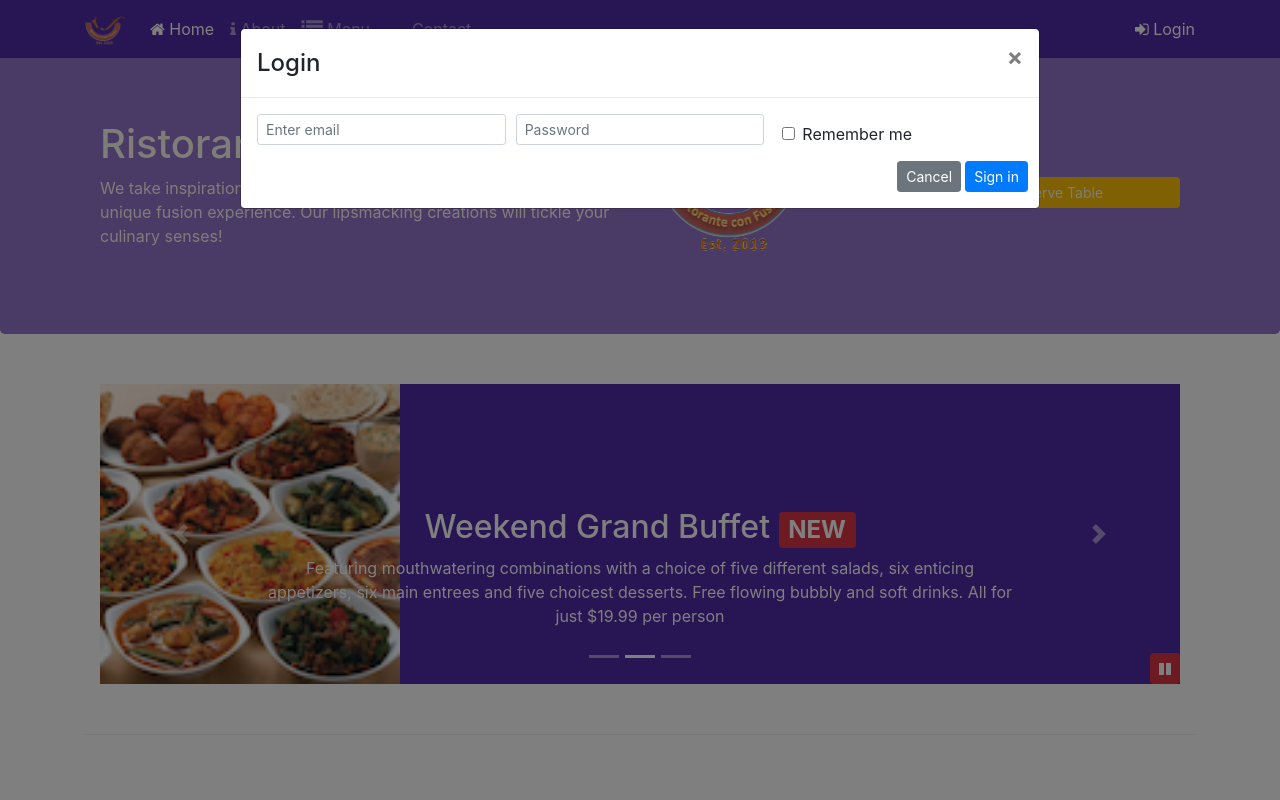
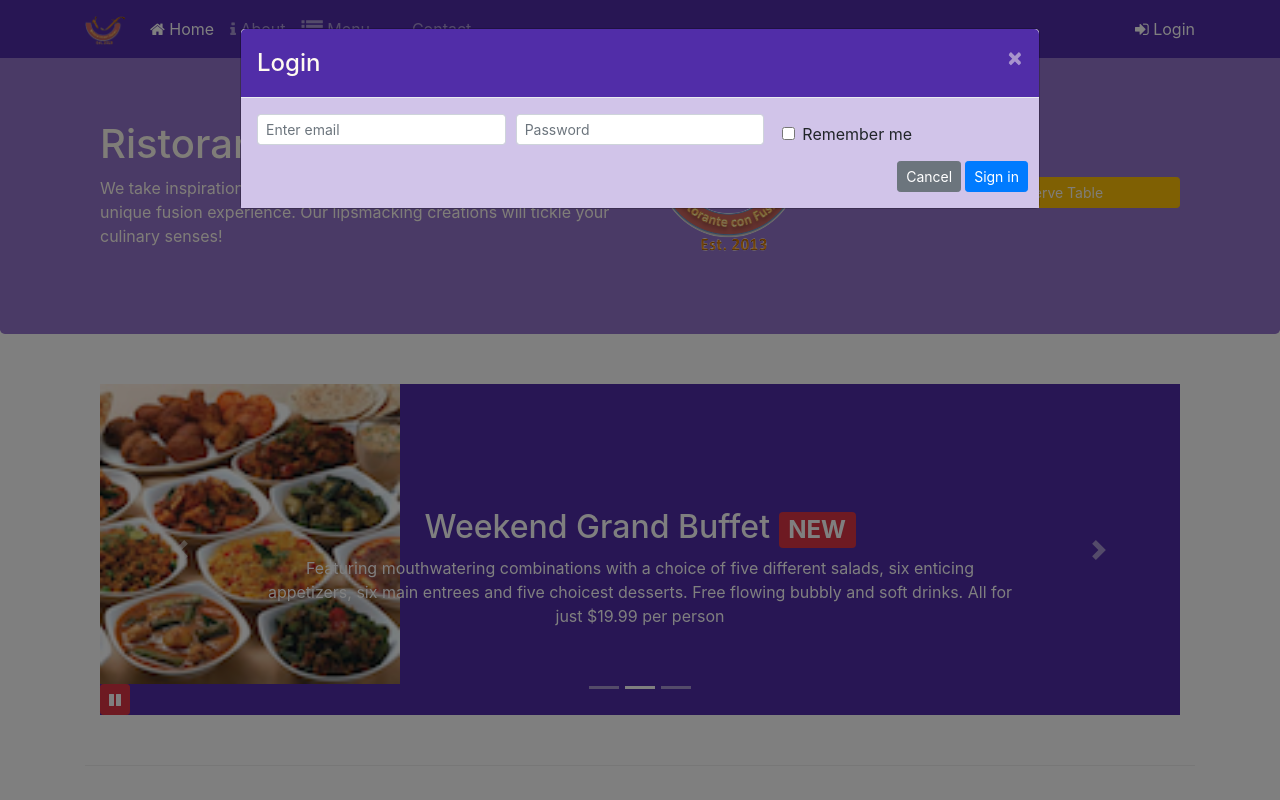
Before and after one commit to pau1a/bootstrap, a website: page conFusion/index.html in a window 1280 px wide. Both pictures are taken after a click on the link "Login". Shown: the top 800 px of the page. Drawn offline with nearby package versions, Linux system fonts and the light colour scheme.

Commit message:
assignment 4

```diff
--- a/conFusion/css/styles.scss
+++ b/conFusion/css/styles.scss
@@ -7,40 +7,40 @@ $background-pale: #D1C4E9;
 $carousel-item-height: 300px;
 
 @mixin zero-margin($pad-up-dn, $pad-left-right) {
-  margin:0px auto;
+  margin: 0px auto;
   padding: $pad-up-dn $pad-left-right;
 }
 
-.row-header{
-  @include zero-margin(0px,0px);
+.row-header {
+  @include zero-margin(0px, 0px);
 }
 
 .row-content {
-  @include zero-margin(50px,0px);
+  @include zero-margin(50px, 0px);
   border-bottom: 1px ridge;
-  min-height:400px;
+  min-height: 400px;
 }
 
-.footer{
+.footer {
   background-color: $background-pale;
   @include zero-margin(20px, 0px);
 }
 
 .jumbotron {
-  @include zero-margin(70px,30px);
-  background: $background-light ;
-  color:floralwhite;
+  @include zero-margin(70px, 30px);
+  background: $background-light;
+  color: floralwhite;
 }
 
-address{
-  font-size:80%;
-  margin:0px;
-  color:#0f0f0f;
+address {
+  font-size: 80%;
+  margin: 0px;
+  color: #0f0f0f;
 }
 
-body{
-  padding:50px 0px 0px 0px;
-  z-index:0;
+body {
+  padding: 50px 0px 0px 0px;
+  z-index: 0;
 }
 
 .navbar-dark {
@@ -55,7 +55,7 @@ body{
 }
 
 .carousel {
-  background:$background-dark;
+  background: $background-dark;
 
   .carousel-item {
     height: $carousel-item-height;
@@ -69,7 +69,19 @@ body{
 }
 
 #carouselButton {
-  right:0px;
+  right: 0px;
   position: absolute;
   bottom: 0px;
 }
+
+.modal-header {
+  background-color: $background-dark;
+  color: floralwhite;
+  .close {
+    color: floralwhite;
+  }
+}
+
+.modal-body {
+  background-color: $background-pale;
+}
--- a/conFusion/index.html
+++ b/conFusion/index.html
@@ -11,7 +11,7 @@
     <link rel="stylesheet" href="node_modules/bootstrap/dist/css/bootstrap.min.css">
     <link rel="stylesheet" href="node_modules/bootstrap-social/bootstrap-social.css">
     <link rel="stylesheet" href="node_modules/font-awesome/css/font-awesome.min.css">
-    <link href="css/styles-old.css" rel="stylesheet">
+    <link href="css/styles.css" rel="stylesheet">
     <title>Ristorante Con Fusion</title>
 </head>
 
@@ -39,8 +39,8 @@
             </ul>
 
             <span class="navbar-text">
-                <a data-toggle="modal" data-target="#loginModal">
-                    <span class="fa fa-sign-in"></span> Login
+                <a id="loginButton">
+                    <span class="fa fa-sign-in" ></span> Login
                 </a>
             </span>
 
@@ -190,7 +190,7 @@
             </div>
 
             <div class="col-12 col-sm-3 align-self-center">
-                <a class=" btn btn-warning btn-sm btn-block " data-toggle="modal" data-target="#reserveTableModal"
+                <a class=" btn btn-warning btn-sm btn-block " id="reserveTableButton"
                    role="button">Reserve Table</a>
             </div>
         </div>
@@ -400,6 +400,12 @@
                 $('#carouselButtons').children('span').addClass('fa-pause');
             }
         })
+        $('#reserveTableButton').click(function () {
+            $('#reserveTableModal').modal('toggle');
+        })
+        $('#loginButton').click(function () {
+            $('#loginModal').modal('toggle');
+        })
     })
 </script>
 </body>
```
Also changed, not shown: conFusion/css/styles.css.
